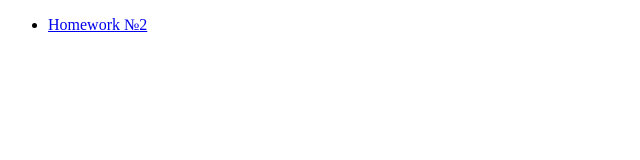
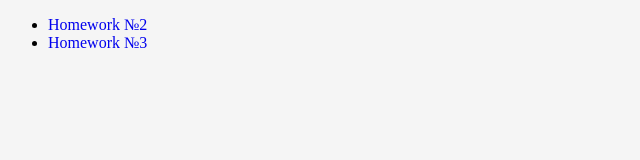
Before and after one commit to MartaDutko/Homework, a plain HTML site: page index.html in a window 1280 px wide. Shown: the whole page, without its empty margins (0-640 px from the left). Drawn offline with Linux system fonts and the light colour scheme.

Commit message:
update index.html

```diff
--- a/index.html
+++ b/index.html
@@ -5,12 +5,16 @@
     <meta http-equiv="X-UA-Compatible" content="IE=edge">
     <meta name="viewport" content="width=device-width, initial-scale=1.0">
     <title>Document</title>
+    <link rel="stylesheet" href="./css/style.css">
 </head>
 <body>
     <ul>
         <li>
             <a href="./task2/task2.html">Homework №2</a>
         </li>
+        <li>
+            <a href="./task3/task3.html">Homework №3</a>
+        </li>
     </ul>
 </body>
 </html>
```
